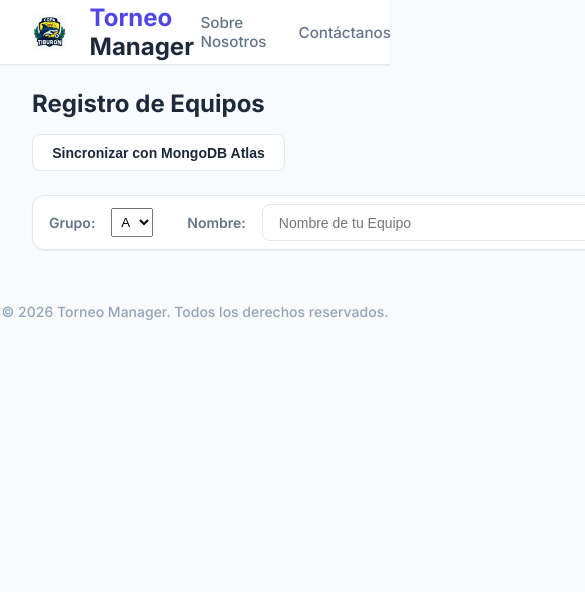
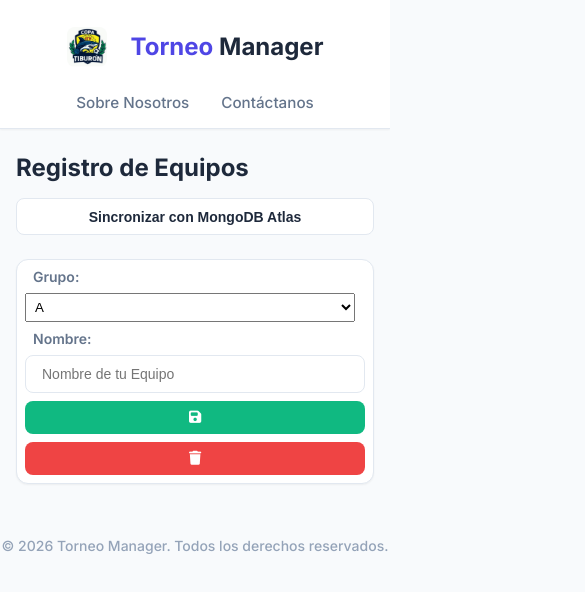
Before and after one commit to juansantos98/IndexDB---MongoDB, a plain HTML site: page index.html in a window 390 px wide. Shown: the top 592 px of the page, 585 px wide, since content can reach past the window. Drawn offline with nearby package versions, Linux system fonts and the light colour scheme.

Commit message:
se hizo responsive

```diff
--- a/backend/models/Equipo.js
+++ b/backend/models/Equipo.js
@@ -7,6 +7,6 @@ const equipoSchema = new mongoose.Schema({
     goles_contra: { type: Number, default: 0 },
     goles_favor: { type: Number, default: 0 },
     puntos: { type: Number, default: 0 }
-}, { collection: 'equipos' }); // Asegurar que la colección se llame 'equipos'
+}, { collection: 'equipos' });
 
 module.exports = mongoose.model('Equipo', equipoSchema);
--- a/backend/models/Jugador.js
+++ b/backend/models/Jugador.js
@@ -4,8 +4,8 @@ const jugadorSchema = new mongoose.Schema({
     nombre_jugador: { type: String, required: true },
     numero_control: { type: String, required: true, unique: true },
     posicion: { type: String, required: true },
-    equipo: { type: String, required: true }, // Nombre del equipo en texto
+    equipo: { type: String, required: true },
     numero: { type: Number, required: true }
-}, { collection: 'jugadors' }); // Asegurar que la colección se llame 'jugadors'
+}, { collection: 'jugadors' });
 
 module.exports = mongoose.model('Jugador', jugadorSchema);
--- a/static/css/base.css
+++ b/static/css/base.css
@@ -93,3 +93,9 @@ input[type="text"]:focus {
     border-color: var(--primary-color);
     box-shadow: 0 0 0 3px rgba(79, 70, 229, 0.1);
 }
+
+@media (max-width: 768px) {
+    main {
+        padding: 0 1rem;
+    }
+}
--- a/static/css/header.css
+++ b/static/css/header.css
@@ -52,3 +52,13 @@ header {
 .navbar .item:hover {
     color: var(--primary-color);
 }
+
+@media (max-width: 768px) {
+    header {
+        padding: 1rem;
+        flex-direction: column;
+        justify-content: center;
+        height: auto;
+        gap: 1rem;
+    }
+}
--- a/static/css/main-table.css
+++ b/static/css/main-table.css
@@ -3,7 +3,7 @@
     border-radius: 0.75rem;
     border: 1px solid var(--border-color);
     box-shadow: 0 1px 3px 0 rgba(0, 0, 0, 0.1), 0 1px 2px -1px rgba(0, 0, 0, 0.1);
-    overflow: hidden;
+    overflow-x: auto;
     margin-bottom: 2rem;
 }
 
--- a/static/css/main-top.css
+++ b/static/css/main-top.css
@@ -48,3 +48,25 @@ form input[type="submit"]:hover {
 .btn-secondary:hover {
     background-color: var(--bg-color);
 }
+
+@media (max-width: 768px) {
+    .main-top {
+        flex-direction: column;
+        align-items: stretch;
+    }
+
+    #form-equipo {
+        flex-direction: column;
+        align-items: stretch;
+        gap: 0.5rem;
+    }
+
+    .equipo-nombre {
+        width: 100%;
+        box-sizing: border-box;
+    }
+
+    .btn-secondary {
+        width: 100%;
+    }
+}
```
